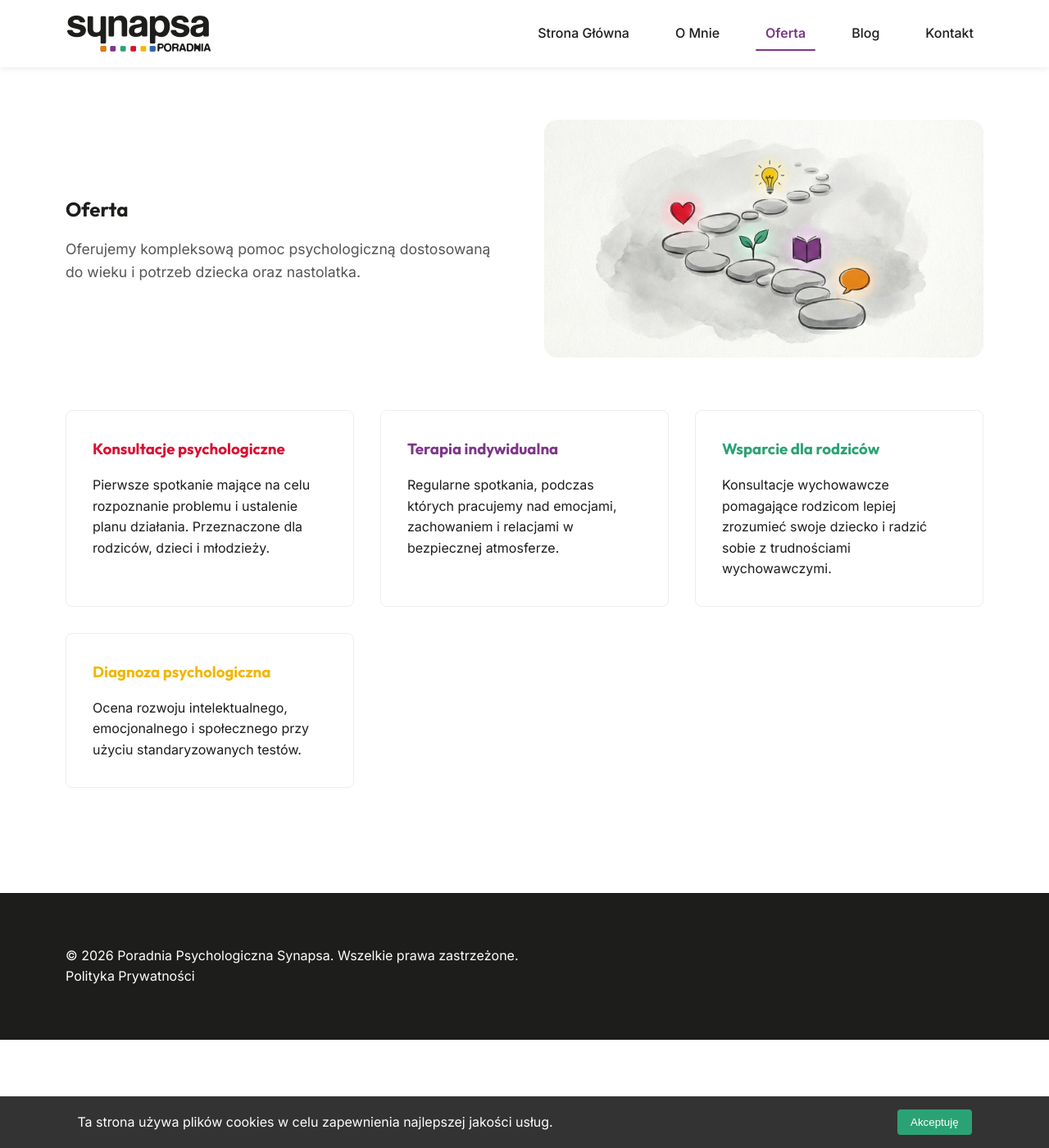
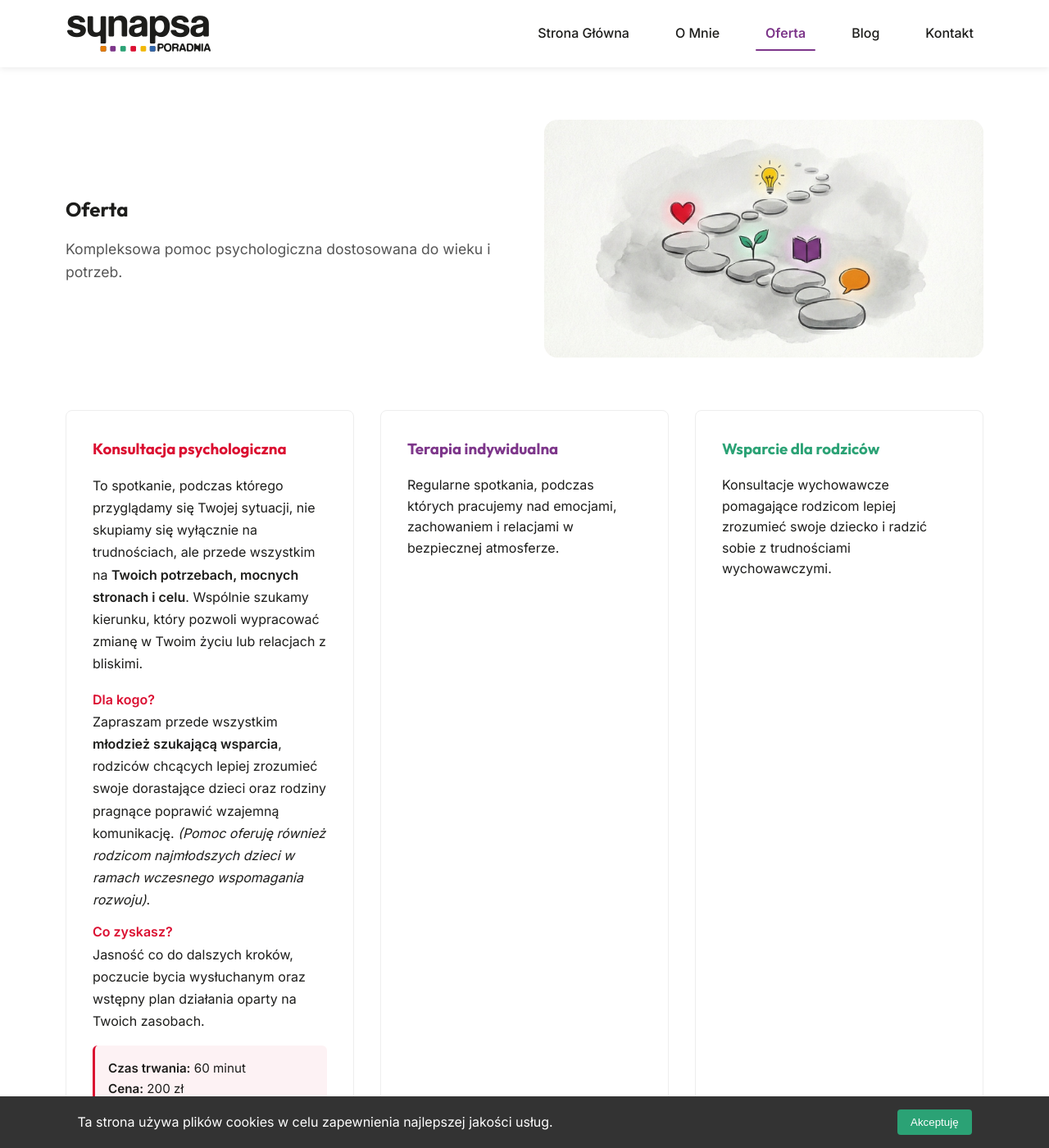
Before and after one commit to str0k3/nowa-poradnia-synapsa.pl, a Jekyll site: the page built from oferta.md, in a window 1280 px wide and 1400 px high. Shown: the whole window at 82% size. Built offline with Jekyll 4.4.1, drawn with Linux system fonts in a browser that asks for light colours.

Commit message:
Update 'Oferta' page content, generalizing the main description and adding detailed information for psychological consultations including target audience, benefits, duration, and pricing.

```diff
--- a/oferta.md
+++ b/oferta.md
@@ -10,7 +10,7 @@ permalink: /oferta/
             <div style="flex: 1; min-width: 300px;">
                 <h1 style="margin-bottom: 1rem;">Oferta</h1>
                 <p style="font-size: 1.1rem; color: #555;">
-                    Oferujemy kompleksową pomoc psychologiczną dostosowaną do wieku i potrzeb dziecka oraz nastolatka.
+                    Kompleksowa pomoc psychologiczna dostosowana do wieku i potrzeb.
                 </p>
             </div>
             <div style="flex: 1; min-width: 300px; display: flex; justify-content: center;">
@@ -19,9 +19,30 @@ permalink: /oferta/
         </div>
 
         <div style="display: grid; grid-template-columns: repeat(auto-fit, minmax(300px, 1fr)); gap: 2rem;">
+
             <div class="service-card" style="border: 1px solid #eee; padding: 2rem; border-radius: 8px; transition: transform 0.3s;">
-                <h3 style="color: var(--color-accent-red);">Konsultacje psychologiczne</h3>
-                <p>Pierwsze spotkanie mające na celu rozpoznanie problemu i ustalenie planu działania. Przeznaczone dla rodziców, dzieci i młodzieży.</p>
+                <h3 style="color: var(--color-accent-red); margin-bottom: 1rem;">Konsultacja psychologiczna</h3>
+
+                <p style="margin-bottom: 1rem; line-height: 1.7;">
+                    To spotkanie, podczas którego przyglądamy się Twojej sytuacji, nie skupiamy się wyłącznie na trudnościach, ale przede wszystkim na <strong>Twoich potrzebach, mocnych stronach i celu</strong>. Wspólnie szukamy kierunku, który pozwoli wypracować zmianę w Twoim życiu lub relacjach z bliskimi.
+                </p>
+
+                <p style="margin-bottom: 0.75rem; line-height: 1.7;">
+                    <strong style="color: var(--color-accent-red);">Dla kogo?</strong><br>
+                    Zapraszam przede wszystkim <strong>młodzież szukającą wsparcia</strong>, rodziców chcących lepiej zrozumieć swoje dorastające dzieci oraz rodziny pragnące poprawić wzajemną komunikację. <em>(Pomoc oferuję również rodzicom najmłodszych dzieci w ramach wczesnego wspomagania rozwoju)</em>.
+                </p>
+
+                <p style="margin-bottom: 1rem; line-height: 1.7;">
+                    <strong style="color: var(--color-accent-red);">Co zyskasz?</strong><br>
+                    Jasność co do dalszych kroków, poczucie bycia wysłuchanym oraz wstępny plan działania oparty na Twoich zasobach.
+                </p>
+
+                <div style="background: rgba(219, 15, 49, 0.05); padding: 1rem; border-radius: 6px; border-left: 3px solid var(--color-accent-red);">
+                    <p style="margin: 0; font-size: 0.95rem;">
+                        <strong>Czas trwania:</strong> 60 minut<br>
+                        <strong>Cena:</strong> 200 zł
+                    </p>
+                </div>
             </div>
 
             <div class="service-card" style="border: 1px solid #eee; padding: 2rem; border-radius: 8px;">
@@ -40,4 +61,5 @@ permalink: /oferta/
             </div>
         </div>
     </div>
+
 </section>
```
